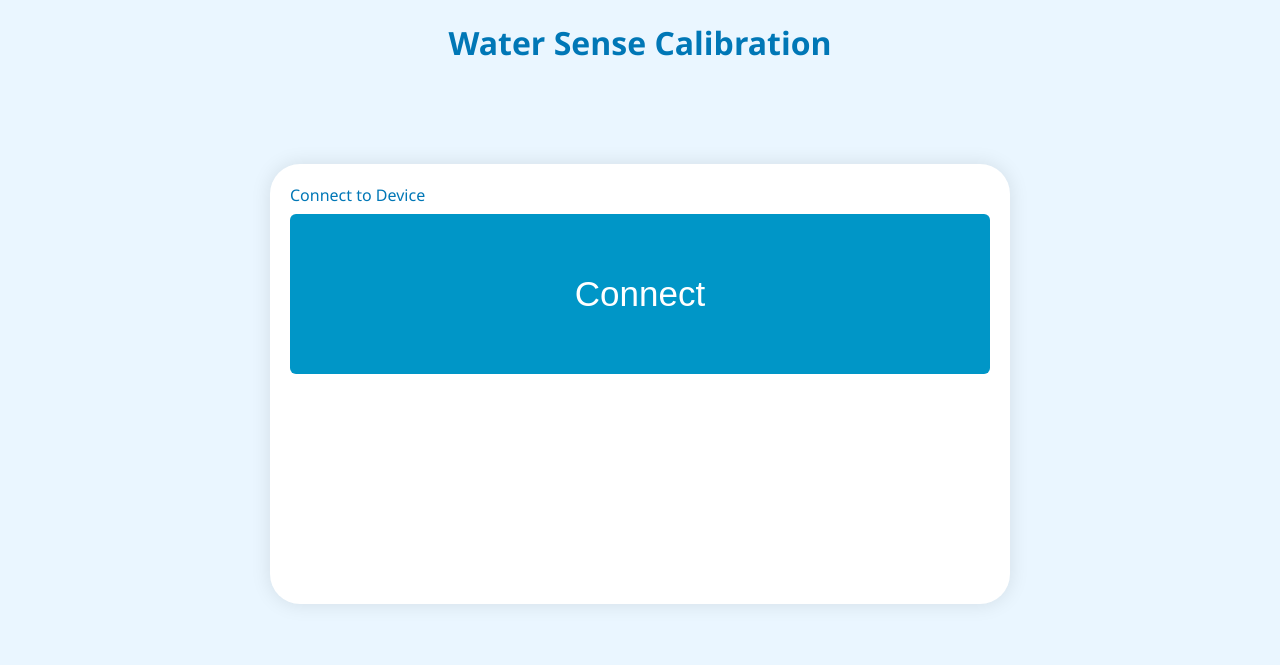
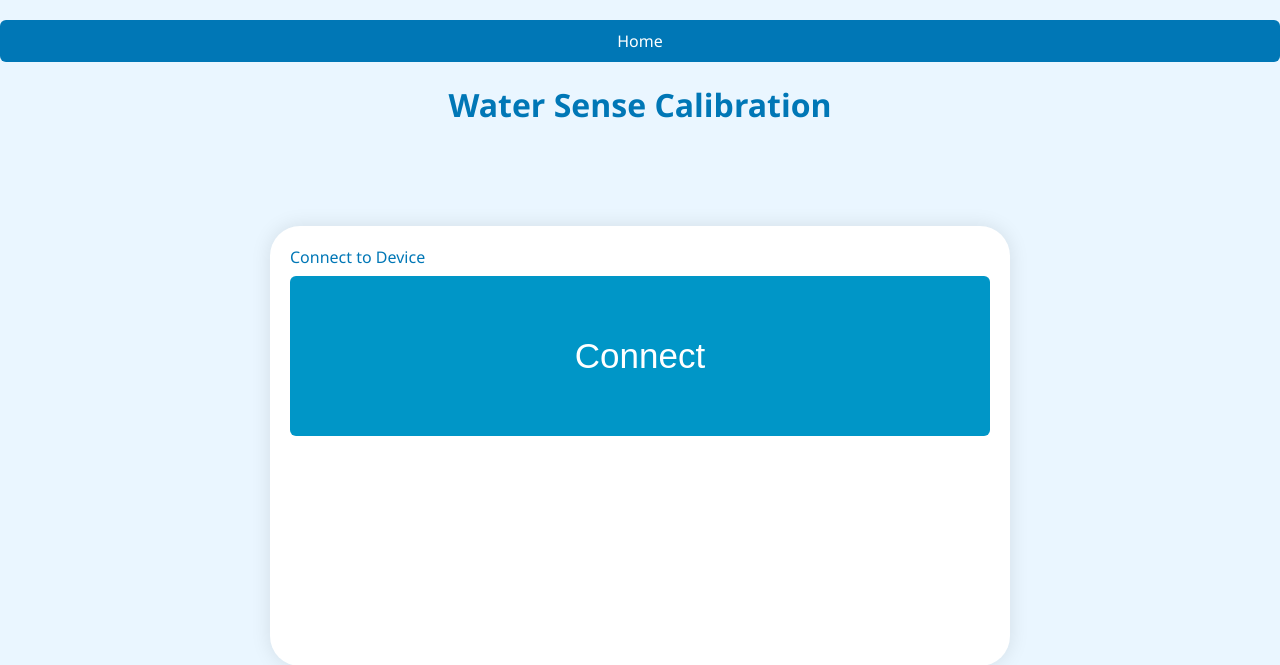
Before and after one commit to sush2023/seniorDesign, a Flask app: page /calibration in a window 1280 px wide. Shown: the top 665 px of the page. Run offline with Flask 3, Linux system fonts and the light colour scheme.

Commit message:
Add home button to calibration

```diff
--- a/web_interface/templates/calibration.html
+++ b/web_interface/templates/calibration.html
@@ -7,6 +7,7 @@
   <link rel="stylesheet" type="text/css" href="{{ url_for('static', filename='styles.css') }}">
 </head>
 <body>
+  <a href="/" class="home-button">Home</a>
   <h1>Water Sense Calibration</h1>
   <div class="notif-container">
     <form id="inputForm">
```
